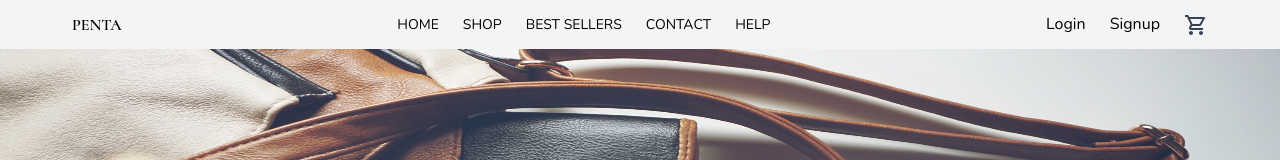
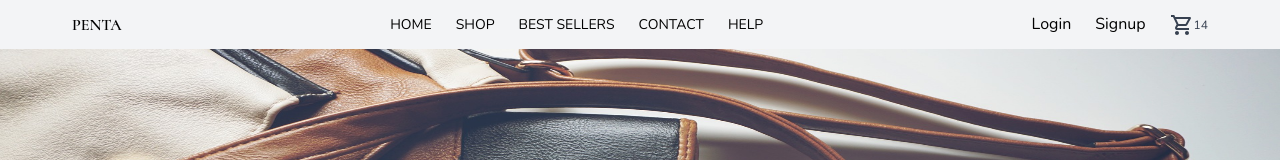
Before and after one commit to javedAkhtar1/MERN-ECOMMERCE-APP, a React (Vite) app in the folder FRONTEND/: page / in a window 1280 px wide. Shown: the top 160 px of the page. Built offline with nearby package versions, Linux system fonts and the light colour scheme; no server answers.

Commit message:
cart functionality started

```diff
--- a/FRONTEND/src/App.jsx
+++ b/FRONTEND/src/App.jsx
@@ -24,6 +24,7 @@ import Kids from "./collection_pages/Kids.jsx";
 import Deals from "./collection_pages/Deals.jsx";
 import BestSeller from "./collection_pages/BestSeller.jsx";
 import LoginContextProvider from "./context/LoginContextProvider.jsx";
+import CartContextProvider from "./context/CartContextProvider.jsx";
 
 function App() {
   return (
@@ -35,6 +36,7 @@ function App() {
       <ScrollToTop />
       <LoginContextProvider>
         <ProductsContextProvider>
+          <CartContextProvider>
             <Routes>
               <Route path="/" element={<CompleteHome />} />
               <Route path="/help" element={<Help />} />
@@ -58,6 +60,7 @@ function App() {
               <Route path="/shop/deals" element={<Deals />}></Route>
               <Route path="/shop/bestseller" element={<BestSeller />}></Route>
             </Routes>
+          </CartContextProvider>
         </ProductsContextProvider>
       </LoginContextProvider>
     </>
--- a/FRONTEND/src/components/CompleteProduct.jsx
+++ b/FRONTEND/src/components/CompleteProduct.jsx
@@ -1,15 +1,19 @@
 import React, { useContext } from "react";
-import { useParams } from "react-router";
+import { useNavigate, useParams } from "react-router";
 // import { products } from "../shop.js";
 import Navbar from "./Navbar.jsx";
 import Footer from "./Footer.jsx";
 import AccountCircleRoundedIcon from "@mui/icons-material/AccountCircleRounded";
 import { Link } from "react-router-dom";
 import { productsContext } from "../context/ProductsContextProvider.jsx";
+import { loginContext } from "../context/LoginContextProvider.jsx";
 
 function CompleteProduct() {
   const { id } = useParams();
   const { products } = useContext(productsContext);
+  const { isLoggedIn } = useContext(loginContext);
+
+  const navigate = useNavigate()
 
   const product = products.find((p) => p._id === id);
   const similarProducts = products
@@ -18,6 +22,14 @@ function CompleteProduct() {
 
   if (!product) {
     return <p>OOPS! Product not found!</p>;
+  }
+
+  const handleAddToCart = () => {
+    if (!isLoggedIn) {
+      navigate("/login")
+      return
+    }
+
   }
 
   return (
@@ -49,7 +61,7 @@ function CompleteProduct() {
             <button className="font-Nunito border py-3 rounded-sm text-md bg-gray-300 hover:bg-gray-400">
               Buy Now
             </button>
-            <button className="font-Nunito border py-3 rounded-sm text-md bg-gray-300 hover:bg-gray-400">
+            <button onClick={handleAddToCart} className="font-Nunito border py-3 rounded-sm text-md bg-gray-300 hover:bg-gray-400">
               Add to Cart
             </button>
           </div>
--- a/FRONTEND/src/components/FeaturedProducts.jsx
+++ b/FRONTEND/src/components/FeaturedProducts.jsx
@@ -1,5 +1,4 @@
 import React, { useContext } from "react";
-// import { featuredProducts } from "../featuredProducts.js";
 import FeaturedProductCard from "./FeaturedProductCard.jsx";
 import { useInView } from "react-intersection-observer";
 import { productsContext } from "../context/ProductsContextProvider.jsx";
--- a/FRONTEND/src/components/Navbar.jsx
+++ b/FRONTEND/src/components/Navbar.jsx
@@ -4,11 +4,13 @@ import MenuIcon from "@mui/icons-material/Menu";
 import ClearIcon from "@mui/icons-material/Clear";
 import ShoppingCartOutlinedIcon from "@mui/icons-material/ShoppingCartOutlined";
 import { loginContext } from "../context/LoginContextProvider";
+import { cartContext } from "../context/CartContextProvider";
 
 function Navbar() {
   const [isMenuOpen, setIsMenuOpen] = useState(false);
   const { isLoggedIn, handleLogout } = useContext(loginContext);
-
+  const { cartQuantity } = useContext(cartContext);
+  console.log(cartQuantity);
   const toggleMenu = () => {
     setIsMenuOpen((prev) => !prev);
   };
@@ -21,19 +23,34 @@ function Navbar() {
 
           <div className="text-sm">
             <ul className="md:flex gap-6 font-Nunito hidden">
-              <Link to={"/"} className="hover:cursor-pointer hover:underline focus:outline-none">
+              <Link
+                to={"/"}
+                className="hover:cursor-pointer hover:underline focus:outline-none"
+              >
                 HOME
               </Link>
-              <Link to={"/shop"} className="hover:cursor-pointer hover:underline">
+              <Link
+                to={"/shop"}
+                className="hover:cursor-pointer hover:underline"
+              >
                 SHOP
               </Link>
-              <Link to={"/shop/bestseller"} className="hover:cursor-pointer hover:underline">
+              <Link
+                to={"/shop/bestseller"}
+                className="hover:cursor-pointer hover:underline"
+              >
                 BEST SELLERS
               </Link>
-              <Link to={"/contact"} className="hover:cursor-pointer hover:underline">
+              <Link
+                to={"/contact"}
+                className="hover:cursor-pointer hover:underline"
+              >
                 CONTACT
               </Link>
-              <Link to={"/help"} className="hover:cursor-pointer hover:underline">
+              <Link
+                to={"/help"}
+                className="hover:cursor-pointer hover:underline"
+              >
                 HELP
               </Link>
             </ul>
@@ -42,22 +59,39 @@ function Navbar() {
           <div className="md:flex hidden gap-6 font-Nunito">
             {isLoggedIn ? (
               <>
-                <button onClick={handleLogout} className="hover:cursor-pointer hover:underline">
+                <button
+                  onClick={handleLogout}
+                  className="hover:cursor-pointer hover:underline"
+                >
                   Logout
                 </button>
               </>
             ) : (
               <>
-                <Link to={"/login"} className="hover:cursor-pointer hover:underline">
+                <Link
+                  to={"/login"}
+                  className="hover:cursor-pointer hover:underline"
+                >
                   Login
                 </Link>
-                <Link to={"/signup"} className="hover:cursor-pointer hover:underline">
+                <Link
+                  to={"/signup"}
+                  className="hover:cursor-pointer hover:underline"
+                >
                   Signup
                 </Link>
               </>
             )}
-            <Link to={"/cart"} className="hover:cursor-pointer hover:underline text-gray-700">
+            <Link
+              to={"/cart"}
+              className="hover:cursor-pointer text-gray-700"
+            >
               <ShoppingCartOutlinedIcon />
+              <span
+                className="font-Nunito text-xs"
+              >
+                {cartQuantity}
+              </span>
             </Link>
           </div>
 
@@ -65,22 +99,39 @@ function Navbar() {
           <div className="md:hidden flex gap-4">
             {isLoggedIn ? (
               <>
-                <Link to={"/logout"} onClick={handleLogout} className="hover:cursor-pointer hover:underline">
+                <Link
+                  to={"/logout"}
+                  onClick={handleLogout}
+                  className="hover:cursor-pointer hover:underline"
+                >
                   Logout
                 </Link>
               </>
             ) : (
               <>
-                <Link to={"/login"} className="hover:cursor-pointer hover:underline">
+                <Link
+                  to={"/login"}
+                  className="hover:cursor-pointer hover:underline"
+                >
                   Login
                 </Link>
-                <Link to={"/signup"} className="hover:cursor-pointer hover:underline">
+                <Link
+                  to={"/signup"}
+                  className="hover:cursor-pointer hover:underline"
+                >
                   Signup
                 </Link>
               </>
             )}
-            <Link to={"/cart"} className="hover:cursor-pointer hover:underline text-gray-700">
-              <ShoppingCartOutlinedIcon />
+            <Link
+              to={"/cart"}
+              className="hover:cursor-pointer hover:underline text-gray-700"
+            >
+              <ShoppingCartOutlinedIcon  /> <span
+                className="font-Nunito text-xs"
+              >
+                {cartQuantity}
+              </span>
             </Link>
             <button onClick={toggleMenu}>
               {isMenuOpen ? <ClearIcon /> : <MenuIcon />}
@@ -91,16 +142,25 @@ function Navbar() {
         {/* Mobile Navbar */}
         {isMenuOpen && (
           <ul className="md:hidden flex flex-col gap-2 items-center font-Nunito text-sm">
-            <Link to={"/"} className="hover:cursor-pointer hover:underline focus:outline-none">
+            <Link
+              to={"/"}
+              className="hover:cursor-pointer hover:underline focus:outline-none"
+            >
               HOME
             </Link>
             <Link to={"/shop"} className="hover:cursor-pointer hover:underline">
               SHOP
             </Link>
-            <Link to={"/shop/bestseller"} className="hover:cursor-pointer hover:underline">
+            <Link
+              to={"/shop/bestseller"}
+              className="hover:cursor-pointer hover:underline"
+            >
               BEST SELLERS
             </Link>
-            <Link to={"/contact"} className="hover:cursor-pointer hover:underline">
+            <Link
+              to={"/contact"}
+              className="hover:cursor-pointer hover:underline"
+            >
               CONTACT
             </Link>
             <Link to={"/help"} className="hover:cursor-pointer hover:underline">
--- /dev/null
+++ b/FRONTEND/src/context/CartContextProvider.jsx
@@ -0,0 +1,24 @@
+import React, { createContext, useContext, useState } from "react";
+
+export const cartContext = createContext();
+
+function CartContextProvider({ children }) {
+  const [cart, setCart] = useState([]);
+  const [cartQuantity, setCartQuantity] = useState(14);
+
+  function addToCart(product) {
+    setCart((prevItems) => [...prevItems, product]);
+  }
+
+  return (
+    <>
+      <cartContext.Provider
+        value={{ cart, setCart, cartQuantity, setCartQuantity, addToCart }}
+      >
+        {children}
+      </cartContext.Provider>
+    </>
+  );
+}
+
+export default CartContextProvider;
```
Lines whose indentation alone changed are shown as unchanged.
